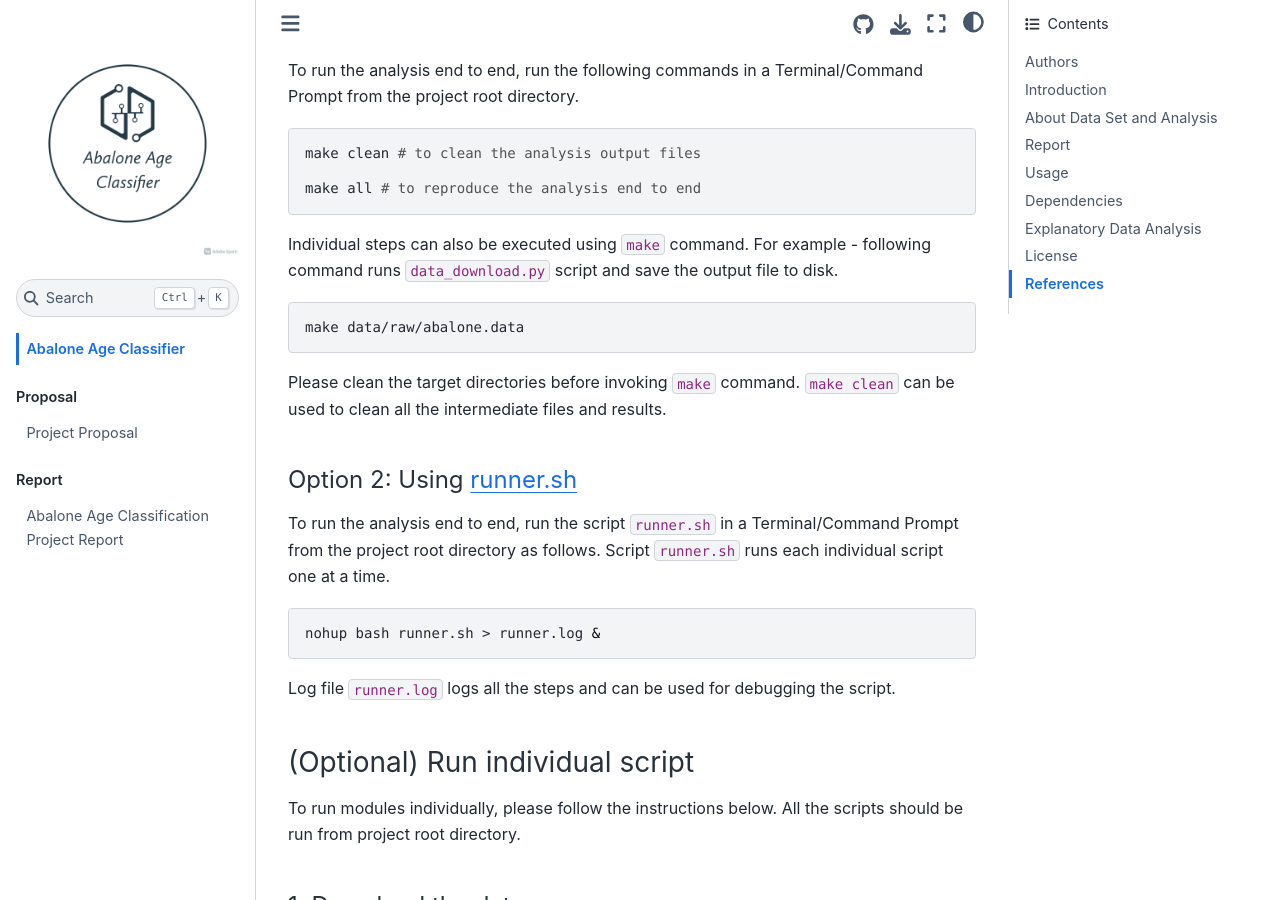
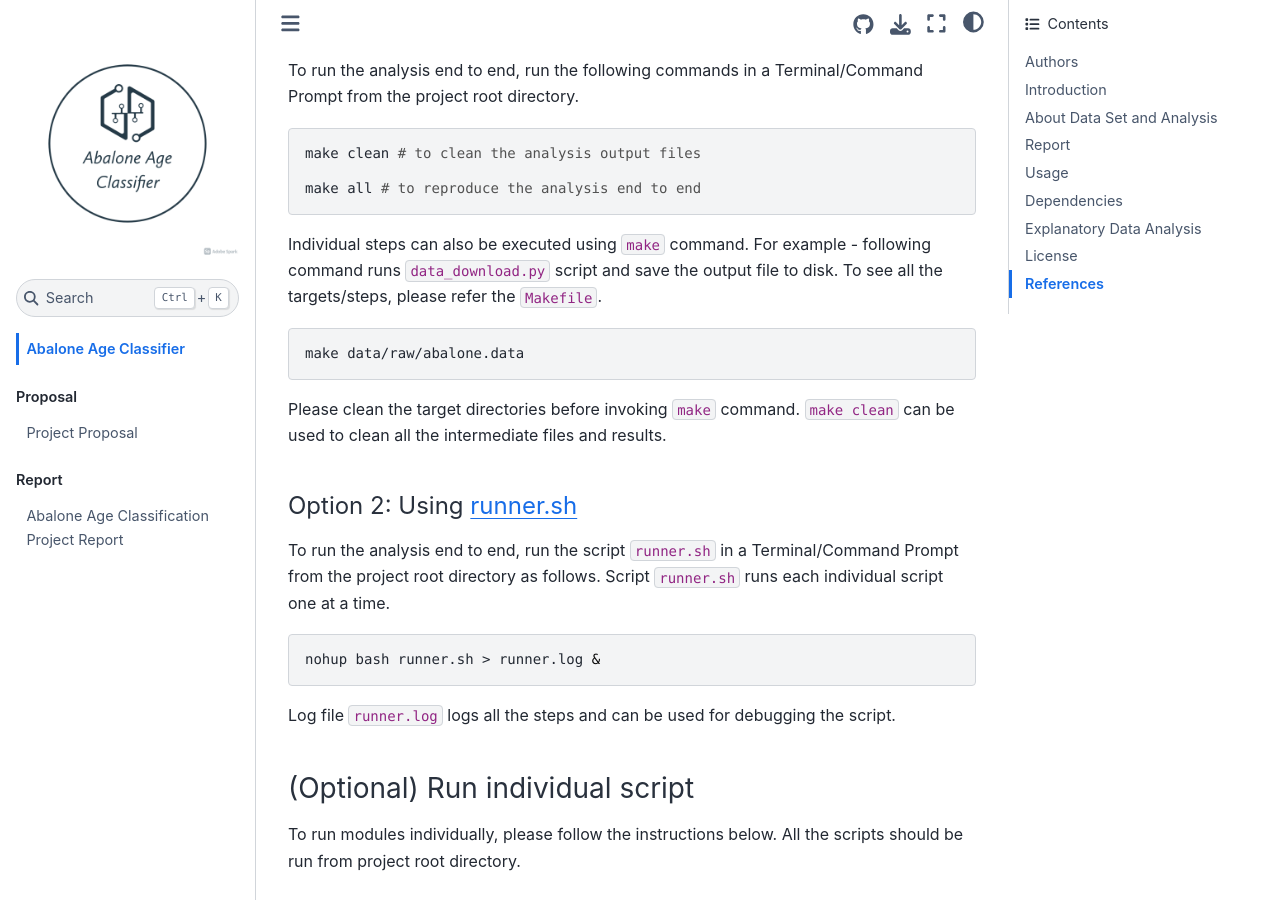
Before and after one commit to veerupandey/abalone_age_classification, a Jupyter Book: the page built from docs/README.md, in a window 1280 px wide and 900 px high, scrolled down 2289 px. Built offline with Jupyter Book 1.0.4 settings and Sphinx 7.4.7 and the Sphinx Book theme 1.1.4, drawn with Linux system fonts in a browser that asks for light colours.

Commit message:
Add more makefile usage details

````diff
--- a/docs/README.md
+++ b/docs/README.md
@@ -63,7 +63,7 @@ make clean # to clean the analysis output files
 make all # to reproduce the analysis end to end
 ```
 
-Individual steps can also be executed using `make` command. For example - following command runs `data_download.py` script and save the output file to disk.
+Individual steps can also be executed using `make` command. For example - following command runs `data_download.py` script and save the output file to disk. To see all the targets/steps, please refer the `Makefile`.
 
 ```bash
 make data/raw/abalone.data
````
Also changed, not shown: README.md (+1 -1 lines).
